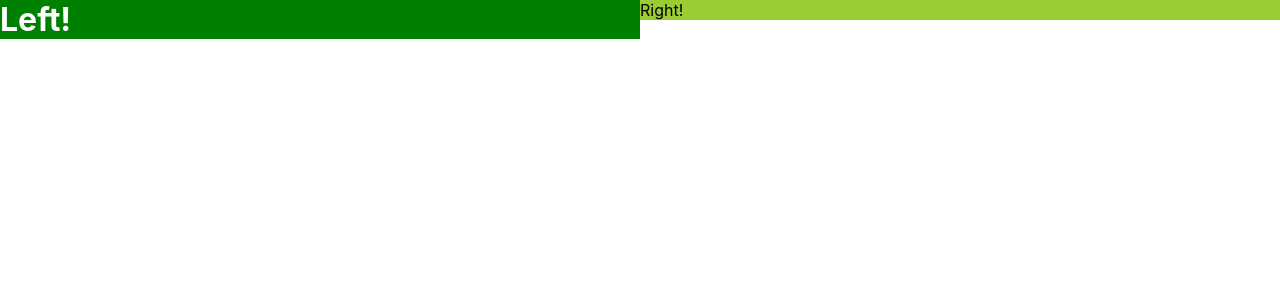
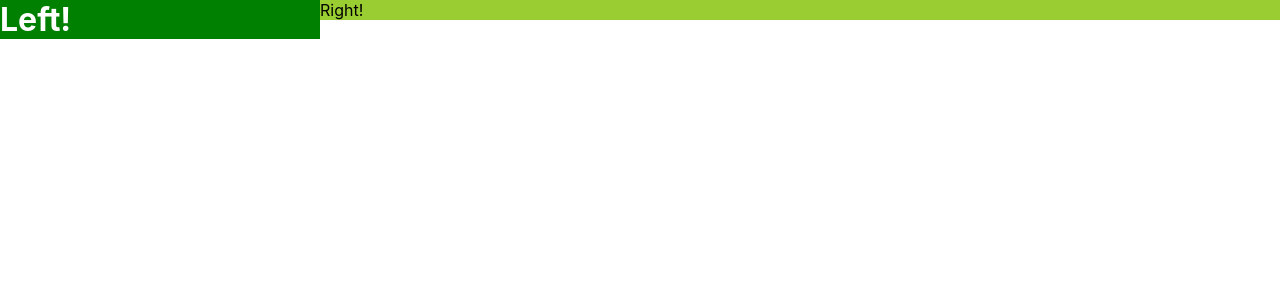
Before and after one commit to mayblack/rdp-1, a React (Create React App) app: page / in a window 1280 px wide. Shown: the top 300 px of the page. Built offline with nearby package versions, Linux system fonts and the light colour scheme.

Commit message:
add weight to the SplitScreen component

```diff
--- a/src/App.js
+++ b/src/App.js
@@ -17,7 +17,7 @@ const RightHandComponent = () => {
 
 function App() {
   return (
-    <SplitScreen left={LeftHandComponent} right={RightHandComponent}/>
+    <SplitScreen left={LeftHandComponent} right={RightHandComponent} leftWeight={1} rightWeight={3}/>
   );
 }
 
--- a/src/SplitScreen.js
+++ b/src/SplitScreen.js
@@ -5,16 +5,23 @@ const Container = styled.div`
 `;
 
 const Pane = styled.div`
-  flex: 1;
+  flex: ${props => props.weight};
 `;
 
-export const SplitScreen = ({ left: Left, right: Right }) => {
+export const SplitScreen = (
+    {
+        left: Left,
+        right: Right,
+        leftWeight = 1,
+        rightWeight = 1
+    }
+) => {
     return (
         <Container>
-            <Pane>
+            <Pane weight={leftWeight}>
                 <Left/>
             </Pane>
-            <Pane>
+            <Pane weight={rightWeight}>
                 <Right/>
             </Pane>
         </Container>
```
